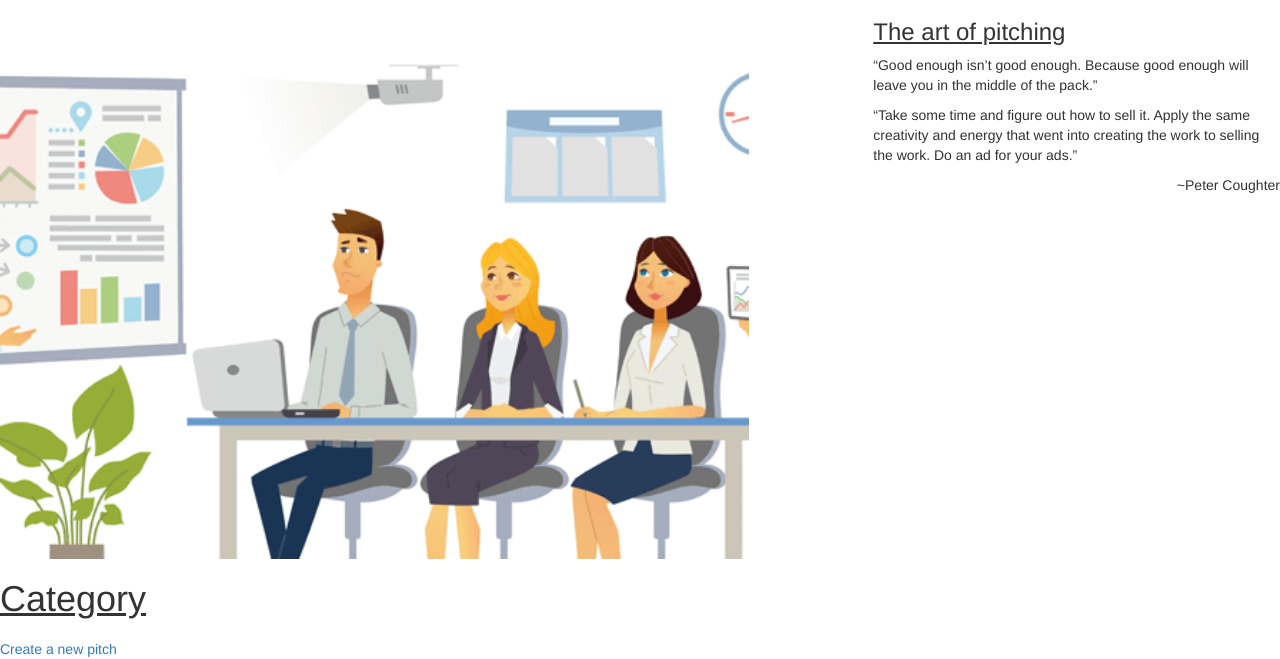
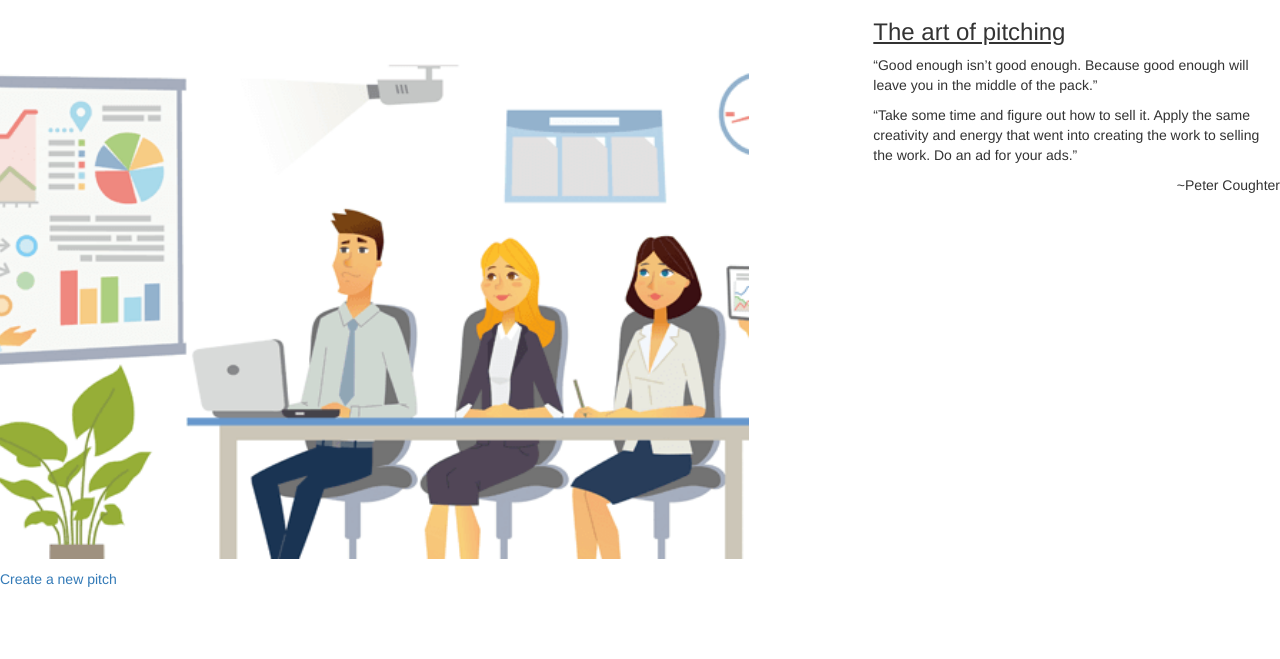
Before and after one commit to GraceMwende/Pitches, a Flask app: page / in a window 1280 px wide. Shown: the part 353-1012 px from the top of the page. After the commit the page ends 940 px from the top, so only its background shows below. Run offline with Flask 2, Linux system fonts and the light colour scheme; data that the repository does not hold is empty; some libraries are stand-ins or nearby versions.

Commit message:
modify view index

```diff
--- a/app/templates/index.html
+++ b/app/templates/index.html
@@ -98,9 +98,6 @@
     <div class="txt text-right">~Peter Coughter</div>
   </div>
 </div>
-<h1><u>Category</u></h1>
-<h2><b>{{category}}</b></h2>
-<h3>{{title}}</h3>
 <p>{{description}}</p>
 <a href="/pitch/new/{{current_user.id}}">Create a new pitch</a>
 {% endblock %}
```
